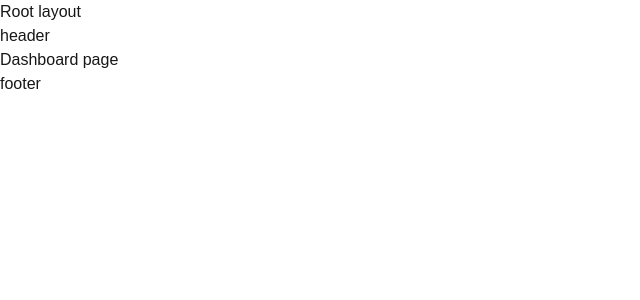
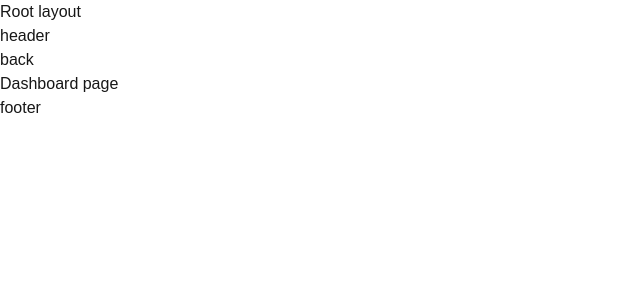
Before and after one commit to mukeshr08/Next-JS-full-course, a Next.js app: page /dashboard in a window 1280 px wide. Shown: the top 300 px of the page, without its empty margins (0-640 px from the left). Built offline with nearby package versions, Linux system fonts and the light colour scheme.

Commit message:
useRouter,dynamic router,multiple dynamic router

```diff
--- /dev/null
+++ b/app/blog/[slug]/page.js
@@ -0,0 +1,11 @@
+export default async function  slugFunction({params}){
+
+    const {slug}= await params
+
+    return (
+        <>
+
+        <h1>URL parameter : { slug}</h1>
+        </>
+    )
+}
--- a/app/dashboard/page.js
+++ b/app/dashboard/page.js
@@ -1,7 +1,14 @@
 
+"use client"
+import {useRouter} from 'next/navigation'
 export default function dashboard(){
+    const route=useRouter();
+    function goback(){
+        route.push('/')
+    }
     return (
         <>
+        <button className="rounded border-black"  onClick={goback}>back</button>
 
         <h1>Dashboard page</h1>
 
--- a/app/dashboard/settings/page.js
+++ b/app/dashboard/settings/page.js
@@ -1,5 +1,16 @@
+"use client"
+import { useRouter } from "next/navigation"
+
 export default function settings(){
+    const route=useRouter();
+    function goback(){
+        route.push('/dashboard')
+    }
     return (
+        <>
+
+        <button onClick={goback}>back</button>
         <h1>settings page</h1>
+         </>
     )
 }
--- /dev/null
+++ b/app/shop/[...slug]/page.js
@@ -0,0 +1,10 @@
+
+export default async function shoplslug({params}){
+
+    const {slug}=await params
+    return (
+        <>
+        <h1>My Post : {slug[0]}/{slug[1]}/{slug[2]}</h1>
+        </>
+    )
+}
```
